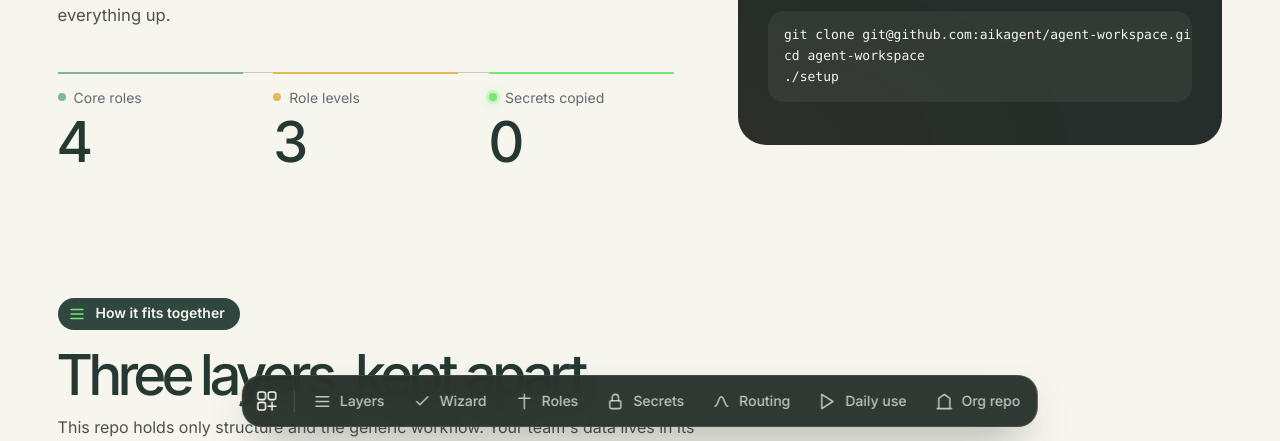
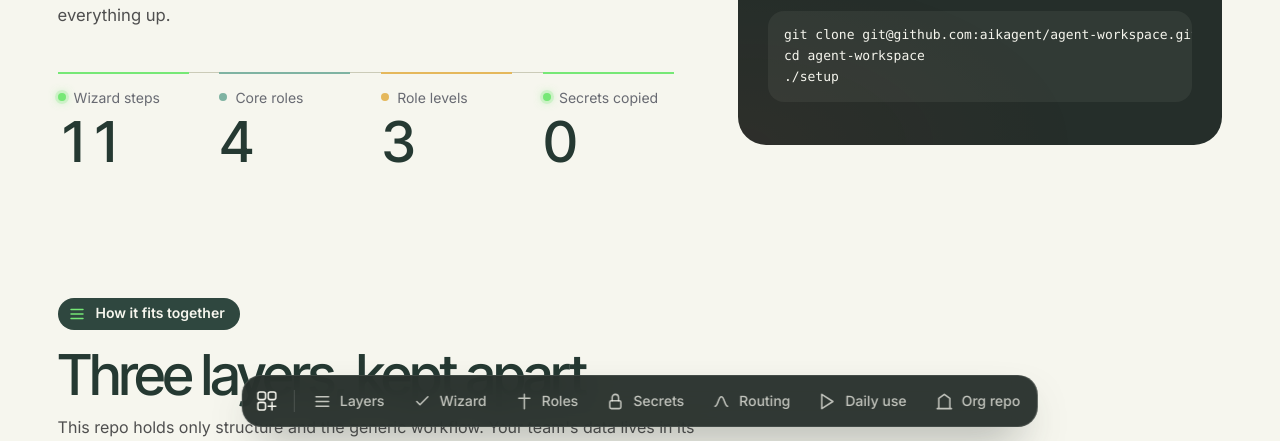
Before and after one commit to aikagent/agent-workspace, a website: page docs/index.html in a window 1280 px wide. Shown: the part 359-800 px from the top of the page. Drawn offline with Linux system fonts and the light colour scheme.

Commit message:
docs: restore the wizard steps fact in the guide

```diff
--- a/docs/index.html
+++ b/docs/index.html
@@ -250,7 +250,8 @@ pre.term .c{color:var(--on-dark-3)}
       <div>
         <h1><span class="w"><span style="--wi:0">Clone.</span></span> <span class="w"><span style="--wi:1">Set up.</span></span> <span class="w"><span style="--wi:2">Work.</span></span></h1>
         <p class="lead">agent-workspace turns the projects you work on into a workspace of AI agents: one agent per project and role, each with your team's rules, the project's context and only the tools its role allows. A terminal wizard sets everything up.</p>
-        <dl class="facts" style="grid-template-columns:repeat(3,minmax(0,1fr))">
+        <dl class="facts">
+          <div style="--i:0;--fc:var(--green)"><dt><span class="lamp on"></span>Wizard steps</dt><dd>11</dd></div>
           <div style="--i:1;--fc:var(--forest-mid)"><dt><span class="lamp fm"></span>Core roles</dt><dd>4</dd></div>
           <div style="--i:2;--fc:var(--amber)"><dt><span class="lamp am"></span>Role levels</dt><dd>3</dd></div>
           <div style="--i:3;--fc:var(--green)"><dt><span class="lamp on"></span>Secrets copied</dt><dd>0</dd></div>
```
